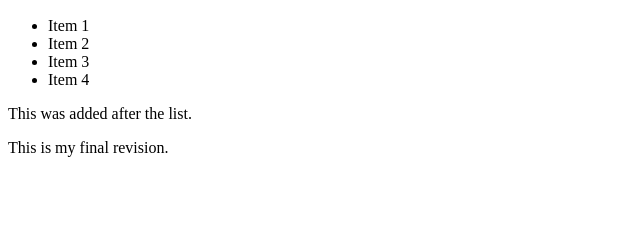
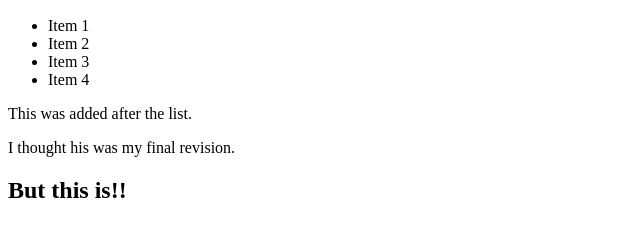
Before and after one commit to dcraig11221/Project-02, a plain HTML site: page index.html in a window 1280 px wide. Shown: the part 110-346 px from the top of the page, without its empty margins (0-640 px from the left). Drawn offline with Linux system fonts and the light colour scheme.

Commit message:
Real final

```diff
--- a/index.html
+++ b/index.html
@@ -16,6 +16,7 @@
         <li>Item 4</li>
     </ul>
     <p>This was added after the list.</p>
-    <p>This is my final revision.</p>
+    <p>I thought his was my final revision.</p>
+    <h2>But this is!!</h2>
 </body>
 </html>
```
